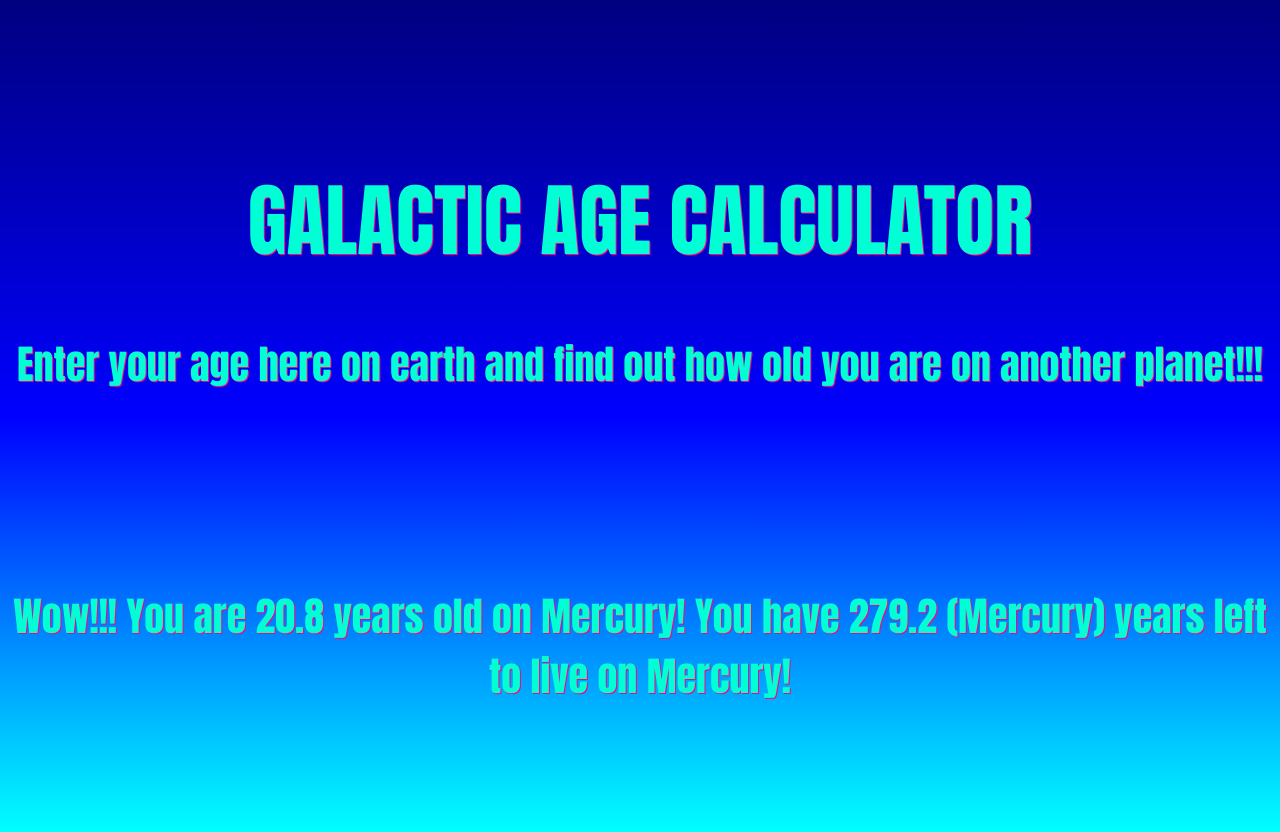
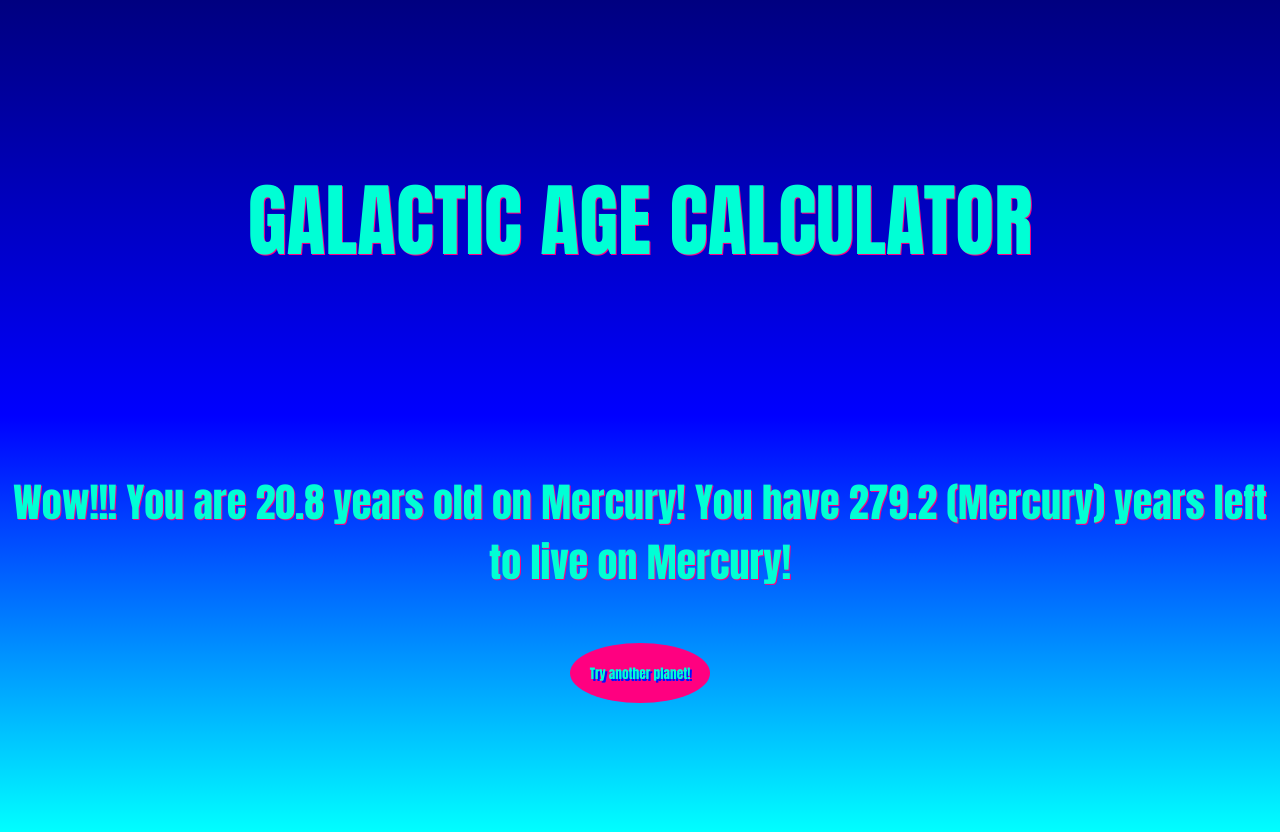
Before and after one commit to MaxwellMeyer/galactic-age, a website built with webpack: page src/index.html in a window 1280 px wide. Both pictures are taken after typing "5" into the empty fields and a click on the button "How old am I?!!?". Built offline with nearby package versions, Linux system fonts and the light colour scheme.

Commit message:
add button for form reset

```diff
--- a/src/css/styles.css
+++ b/src/css/styles.css
@@ -45,3 +45,24 @@ body {
 #sub:active {
   background: greenyellow;
 }
+
+#again {
+  padding: 20px 20px;
+  border: none;
+  border-radius: 50%;
+  font-family: Impact, "Arial Narrow Bold", sans-serif;
+  text-shadow: 2px 2px rgb(0, 17, 255);
+  color: rgb(0, 255, 213);
+  background: rgb(255, 0, 128);
+}
+
+#again:hover {
+  border: none;
+  text-shadow: 2px 2px rgb(0, 17, 255);
+  color: rgb(255, 0, 234);
+  background: rgb(1, 0, 14);
+}
+
+#again:active {
+  background: greenyellow;
+}
--- a/src/index.html
+++ b/src/index.html
@@ -10,7 +10,7 @@
     <div class="container">
       <div class="jumbotron">
         <h1>GALACTIC AGE CALCULATOR</h1>
-        <p>
+        <p id="enter">
           Enter your age here on earth and find out how old you are on another
           planet!!!
         </p>
@@ -34,6 +34,9 @@
               Wow!!! <span id="spaceAge"></span>
               <span id="thePlanet"></span>
             </p>
+            <div class="reset">
+              <button type="reset" id="again">Try another planet!</button>
+            </div>
           </div>
         </div>
       </div>
--- a/src/main.js
+++ b/src/main.js
@@ -35,7 +35,9 @@ $(document).ready(function () {
       $(".results").text("Please enter your age/planet!!");
       break;
     }
+    $("#enter").hide();
+    $("#galactic").hide();
     $(".results").fadeIn();
-    $("#galactic").fadeOut();
   });
+
 });
```
